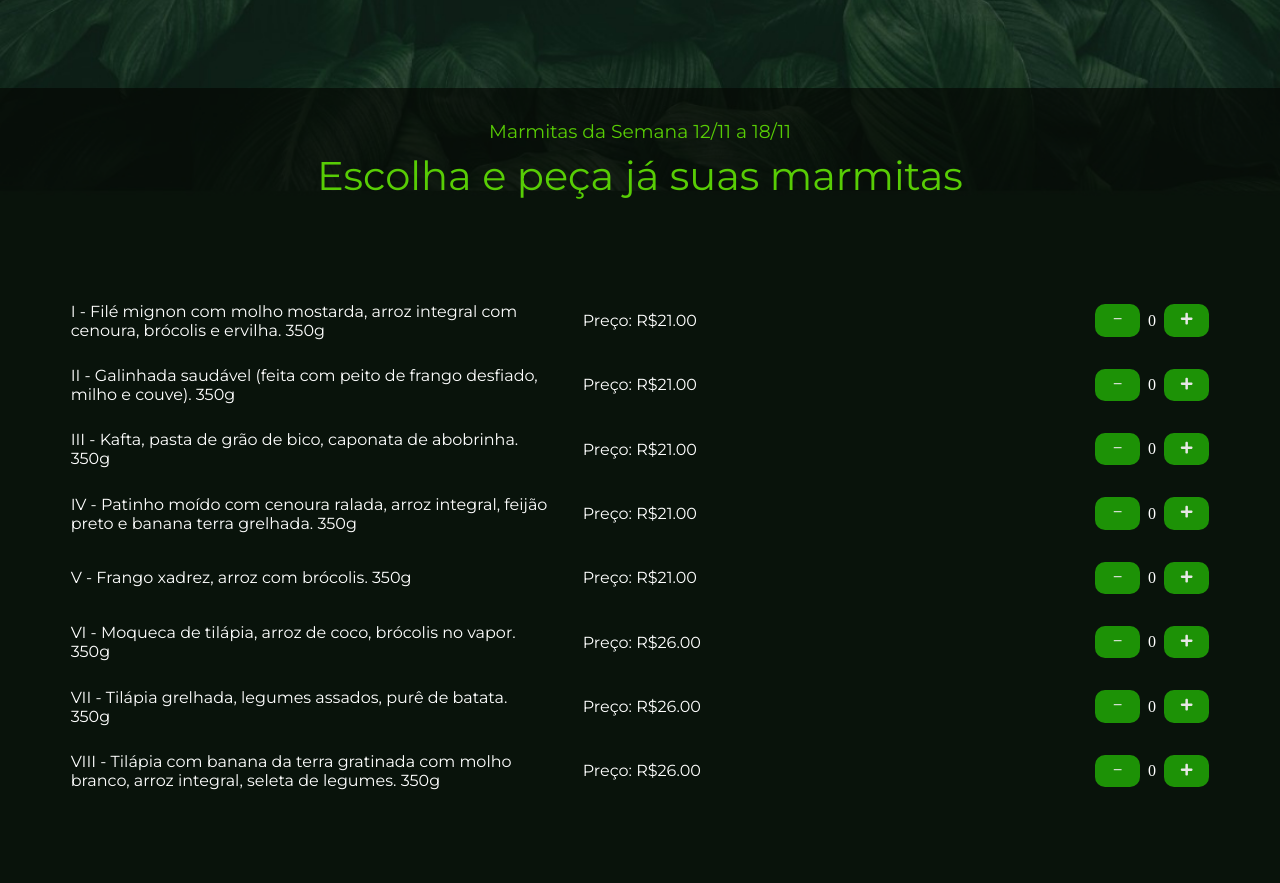
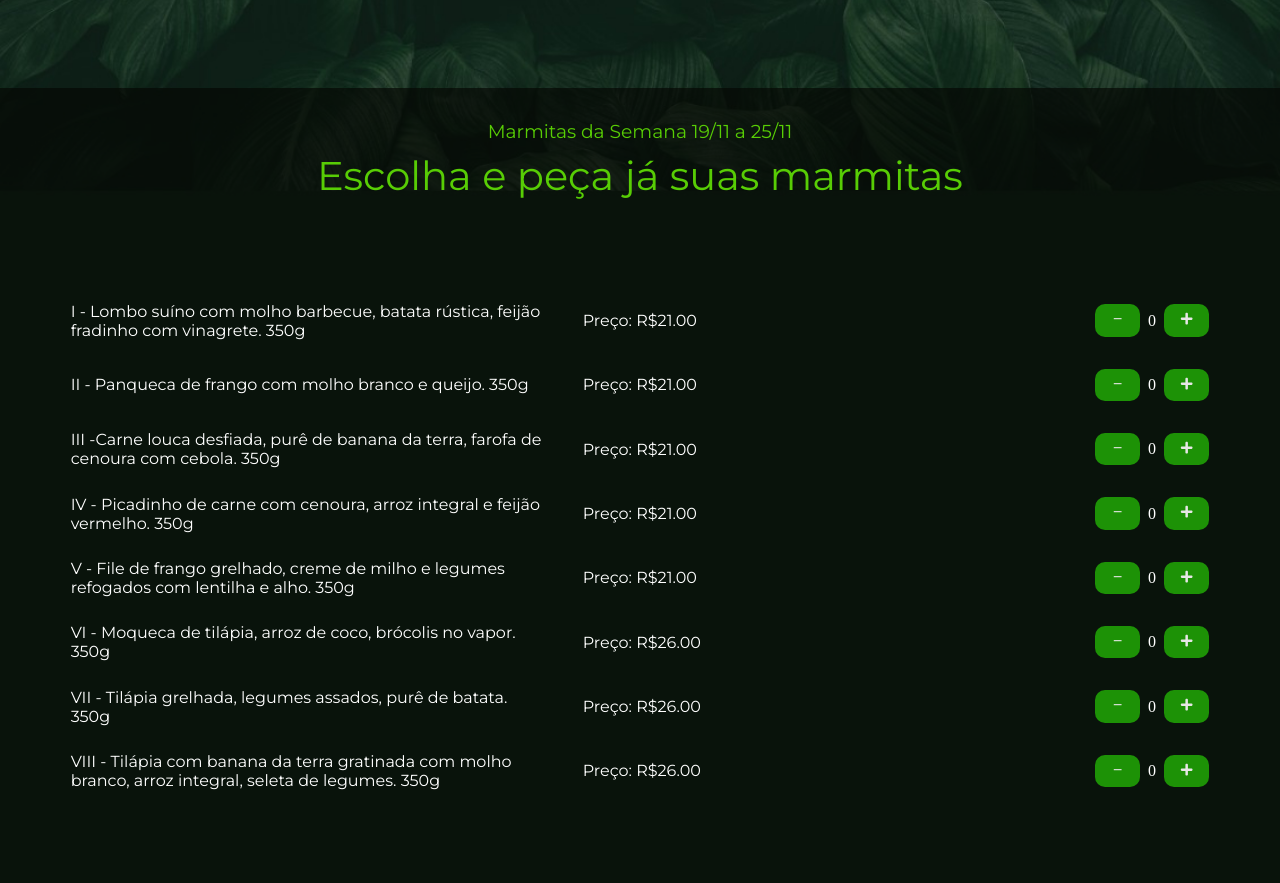
Before and after one commit to yagovysk/Projeto-NutrieLeve, a React (Vite) app: page / in a window 1280 px wide. Shown: the part 970-1853 px from the top of the page. Built offline with nearby package versions, Linux system fonts and the light colour scheme; a web font is replaced by a local one.

Commit message:
modificações no cardapio de marmitas

```diff
--- a/src/Pages/Home/Components-home/Marmitas/Marmitas.jsx
+++ b/src/Pages/Home/Components-home/Marmitas/Marmitas.jsx
@@ -6,11 +6,11 @@ import "./Marmitas.css";
 
 export function Marmitas() {
   const sabores = [
-    "I - Filé mignon com molho mostarda, arroz integral com cenoura, brócolis e ervilha. 350g",
-    "II - Galinhada saudável (feita com peito de frango desfiado, milho e couve). 350g",
-    "III - Kafta, pasta de grão de bico, caponata de abobrinha. 350g",
-    "IV - Patinho moído com cenoura ralada, arroz integral, feijão preto e banana terra grelhada. 350g",
-    "V - Frango xadrez, arroz com brócolis. 350g",
+    "I -  Lombo suíno com molho barbecue, batata rústica, feijão fradinho com vinagrete. 350g",
+    "II - Panqueca de frango com molho branco e queijo. 350g",
+    "III -Carne louca desfiada,  purê de banana da terra, farofa de cenoura com cebola. 350g",
+    "IV - Picadinho de carne com cenoura, arroz integral e feijão vermelho. 350g",
+    "V - File de frango grelhado, creme de milho e legumes refogados com lentilha e alho. 350g",
     "VI - Moqueca de tilápia, arroz de coco, brócolis no vapor. 350g",
     "VII - Tilápia grelhada, legumes assados, purê de batata. 350g",
     "VIII - Tilápia com banana da terra gratinada com molho branco, arroz integral, seleta de legumes. 350g",
@@ -114,7 +114,7 @@ export function Marmitas() {
     <section id="marmitas" className="section-marmitas">
       <div className="container-sombra">
         <article className="article-marmitas">
-          <h1>Marmitas da Semana 12/11 a 18/11</h1>
+          <h1>Marmitas da Semana 19/11 a 25/11</h1>
           <h2>Escolha e peça já suas marmitas</h2>
         </article>
         <div className="card-marmitas">
```
